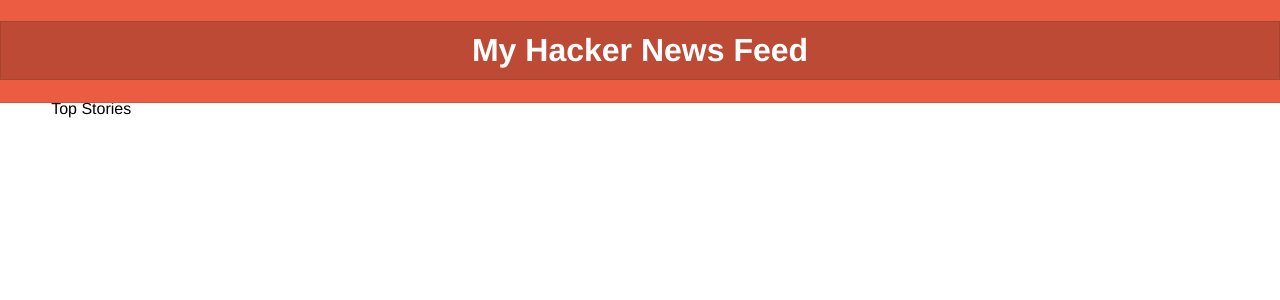
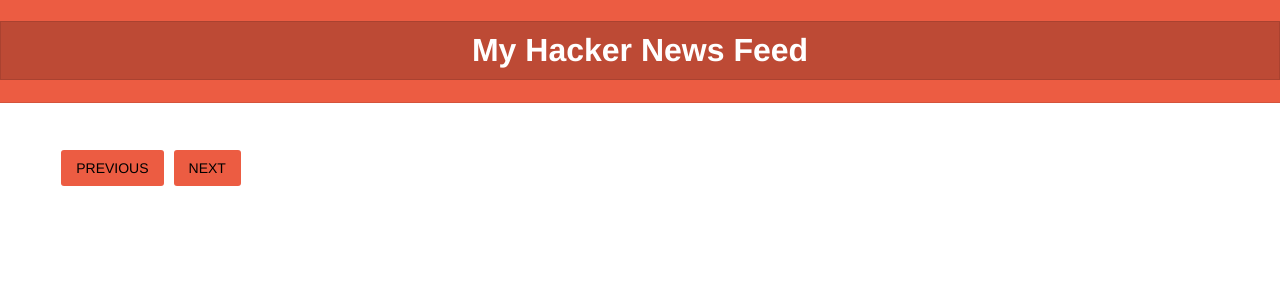
Before and after one commit to Xplor8r/my_hacker_news_feed2, a React (Create React App) app: page / in a window 1280 px wide. Shown: the top 300 px of the page. Built offline with nearby package versions, Linux system fonts and the light colour scheme.

Commit message:
setup item component post and top stories containers

```diff
--- a/src/App.js
+++ b/src/App.js
@@ -1,7 +1,7 @@
 import React from 'react';
 import  { BrowserRouter as Router, Route, Switch} from 'react-router-dom'
 import TopStoriesContainer from './containers/topStoriesContainer'
-import Post from './components/post'
+import Post from './containers/postContainer'
 import './App.css';
 
 function App() {
--- a/src/components/post.js
+++ /dev/null
@@ -1,10 +0,0 @@
-import React from 'react';
-
-const Post = () => {
-
-    return (
-        <div>Post</div>
-    )
-}
-
-export default Post
--- /dev/null
+++ b/src/containers/postContainer.js
@@ -0,0 +1,26 @@
+import React from 'react';
+
+const Post = () => {
+
+    return (
+        // ng-if="post.data"
+        <div className="post" >
+        {/* href="{{ post.data.url }}" target="_blank" */}
+            <a className="post__title" href="" target="_blank">
+                {/* {{ post.data.title }} */}
+            </a>
+            <a className="post__description">
+                {/* {{ post.data.descendants }} comments {{ post.data.score }} points */}
+            </a>
+
+            <ul className="comments">
+            {/* ng-repeat="comment in post.data.kids" */}
+                <li >
+                    <item id="comment"></item>
+                </li>
+            </ul>
+        </div>
+    )
+}
+
+export default Post
--- a/src/containers/topStoriesContainer.js
+++ b/src/containers/topStoriesContainer.js
@@ -1,11 +1,37 @@
 import React, { Component } from 'react';
-import  { Link } from 'react-router-dom';
+
 
 class TopStoriesContainer extends Component {
 
     render() {
         return (
-            <div className="content">Top Stories</div>
+            <div>
+                <ul className="posts">
+                    {/* ng-repeat="post in top.posts" */}
+                    <li >
+                        <item id="post"></item>
+                    </li>
+                </ul>
+
+                <div>
+                    <ul className="pagination">
+                        {/* ng-if="top.page > 0" */}
+                        <li >
+                            <a href="" onClick="top.previousPage()">
+                                Previous
+                            </a>
+                        </li>
+                        {/* ng-if="top.page < top.totalPages - 1" */}
+                        <li >
+                            <a href="" onClick="top.nextPage()">
+                                Next
+                            </a>
+                        </li>
+                    </ul>
+
+                    <div></div>
+                </div>
+            </div>
         )
     }
 }
```
Also changed, not shown: src/components/item.js (+37 -1 lines).
